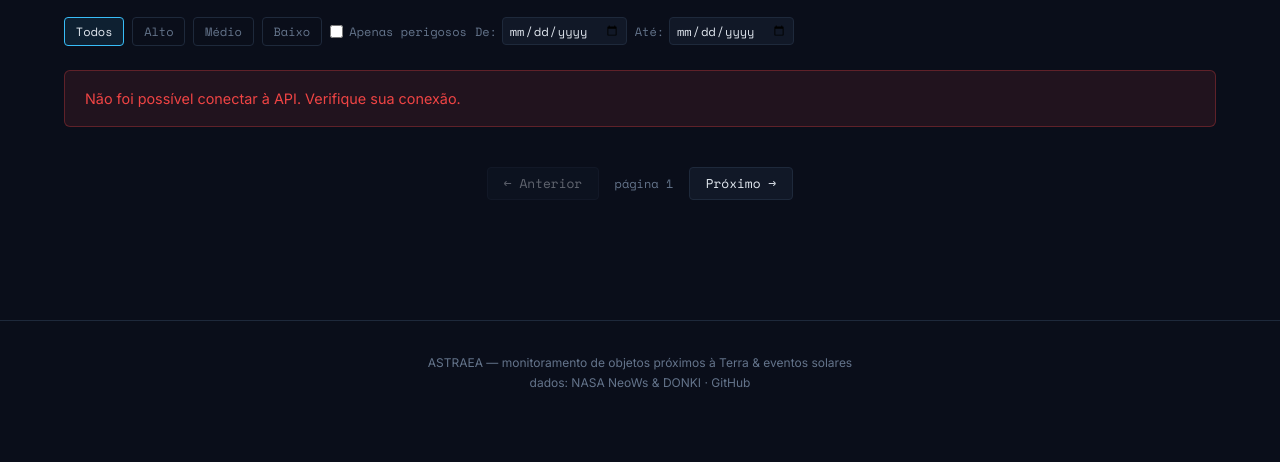
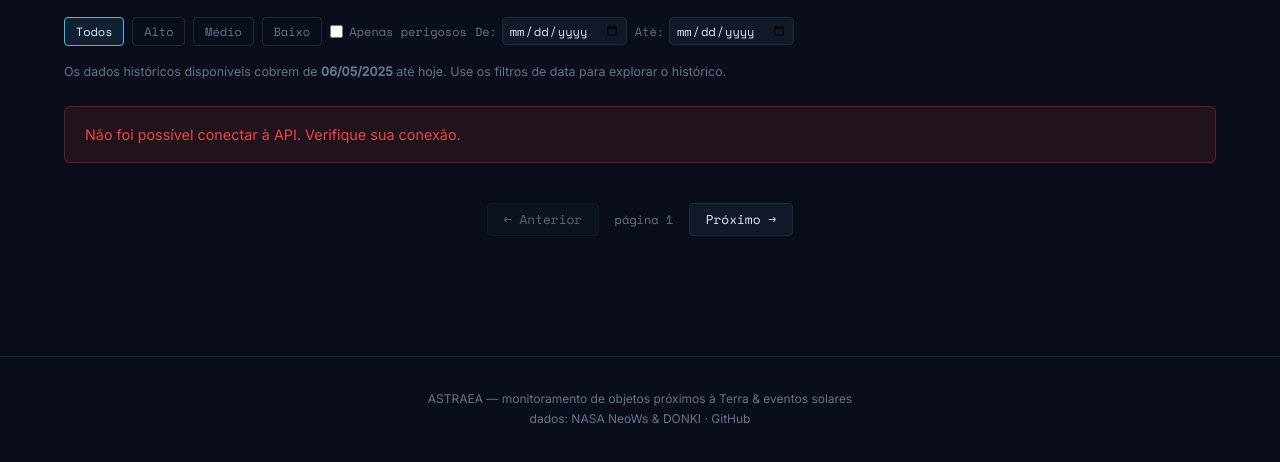
Before and after one commit to alexarnoni/astraea, a website with bundled scripts: page dashboard/asteroides.html in a window 1280 px wide. Shown: the part 152-614 px from the top of the page. Built offline with nearby package versions, Linux system fonts and the light colour scheme; no server answers.

Commit message:
feat: add historical data availability note to asteroides page

```diff
--- a/dashboard/asteroides.html
+++ b/dashboard/asteroides.html
@@ -37,6 +37,9 @@
         <span>Até:</span>
         <input type="date" id="end-date" style="background:var(--surface);border:1px solid var(--border);border-radius:4px;color:var(--text);font-family:var(--font-mono);font-size:0.75rem;padding:0.3em 0.5em" />
       </label>
+      <p class="history-note">
+        Os dados históricos disponíveis cobrem de <strong>06/05/2025</strong> até hoje. Use os filtros de data para explorar o histórico.
+      </p>
     </div>
     <div id="asteroids-table"></div>
     <div class="pagination" id="pagination">
--- a/dashboard/css/style.css
+++ b/dashboard/css/style.css
@@ -1061,3 +1061,10 @@ p, li, td, th, label {
 .risk-badge--alto {
   background: #ef4444;
 }
+
+/* // history note */
+.history-note {
+  font-size: 0.78rem;
+  color: var(--muted);
+  margin-top: 0.5rem;
+}
```
